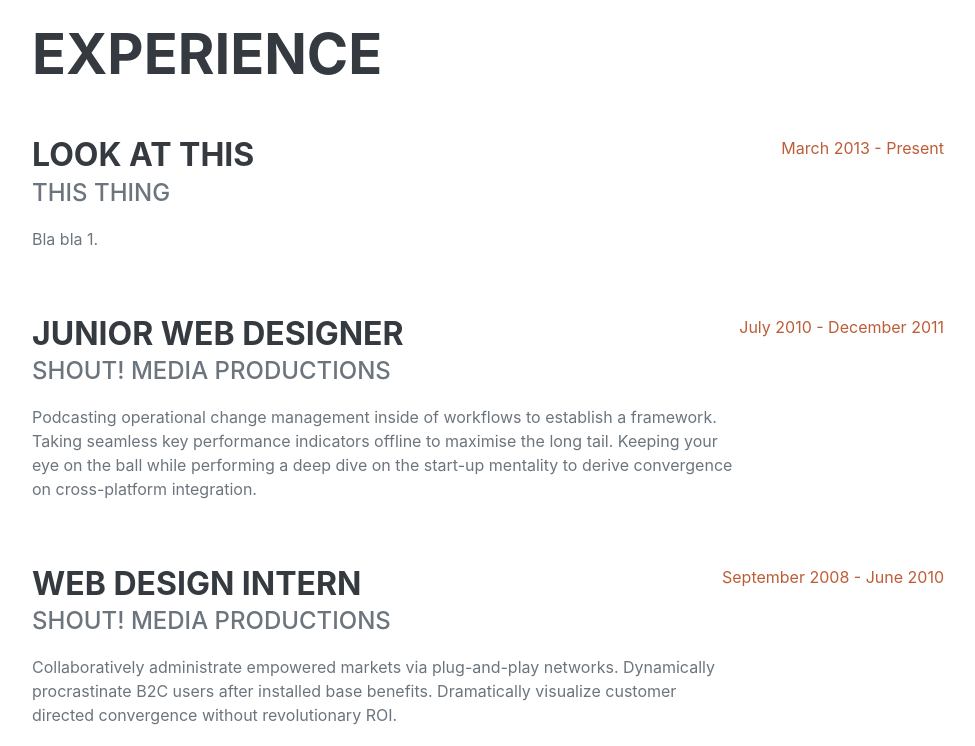
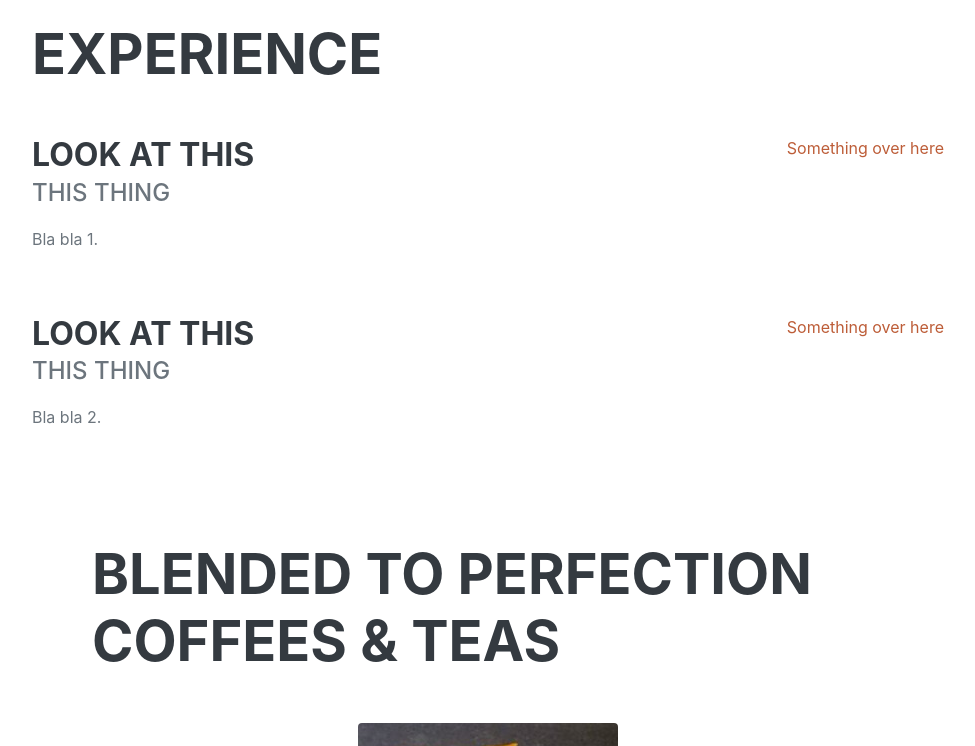
Before and after one commit to VolcanicValley/VolcanicValley.github.io, a plain HTML site: page index.htm in a window 1280 px wide. Shown: the part 860-1606 px from the top of the page, without its empty margins (288-1263 px from the left). Drawn offline with nearby package versions, Linux system fonts and the light colour scheme; a web font is replaced by a local one.

Commit message:
Update index.htm

```diff
--- a/index.htm
+++ b/index.htm
@@ -71,25 +71,32 @@
                             <div class="subheading mb-3">This thing</div>
                             <p>Bla bla 1.</p>
                         </div>
-                        <div class="flex-shrink-0"><span class="text-primary">March 2013 - Present</span></div>
+                        <div class="flex-shrink-0"><span class="text-primary">Something over here</span></div>
                     </div>
 
                     <div class="d-flex flex-column flex-md-row justify-content-between mb-5">
                         <div class="flex-grow-1">
-                            <h3 class="mb-0">Junior Web Designer</h3>
-                            <div class="subheading mb-3">Shout! Media Productions</div>
-                            <p>Podcasting operational change management inside of workflows to establish a framework. Taking seamless key performance indicators offline to maximise the long tail. Keeping your eye on the ball while performing a deep dive on the start-up mentality to derive convergence on cross-platform integration.</p>
+                            <h3 class="mb-0">Look at this</h3>
+                            <div class="subheading mb-3">This thing</div>
+                            <p>Bla bla 2.</p>
                         </div>
-                        <div class="flex-shrink-0"><span class="text-primary">July 2010 - December 2011</span></div>
+                        <div class="flex-shrink-0"><span class="text-primary">Something over here</span></div>
                     </div>
-                    <div class="d-flex flex-column flex-md-row justify-content-between">
-                        <div class="flex-grow-1">
-                            <h3 class="mb-0">Web Design Intern</h3>
-                            <div class="subheading mb-3">Shout! Media Productions</div>
-                            <p>Collaboratively administrate empowered markets via plug-and-play networks. Dynamically procrastinate B2C users after installed base benefits. Dramatically visualize customer directed convergence without revolutionary ROI.</p>
-                        </div>
-                        <div class="flex-shrink-0"><span class="text-primary">September 2008 - June 2010</span></div>
-                    </div>
+    <div class="container">
+      <div class="product-item">
+        <div class="product-item-title d-flex">
+          <div class="bg-faded p-5 d-flex ml-auto rounded">
+            <h2 class="section-heading mb-0">
+              <span class="section-heading-upper">Blended to Perfection</span>
+              <span class="section-heading-lower">Coffees &amp; Teas</span>
+            </h2>
+          </div>
+        </div>
+        <img class="product-item-img mx-auto d-flex rounded img-fluid mb-3 mb-lg-0" src="assets/img/Sedona Sun.jpg" alt="">
+        <div class="product-item-description d-flex mr-auto">
+          <div class="bg-faded p-5 rounded">
+            <p class="mb-0">We take pride in our work, and it shows. Every time you order a beverage from us, we guarantee that it will be an experience worth having. Whether it's our world famous Venezuelan Cappuccino, a refreshing iced herbal tea, or something as simple as a cup of speciality sourced black coffee, you will be coming back for more.</p>
+          </div>
                 </div>
             </section>
             <hr class="m-0" />
```
